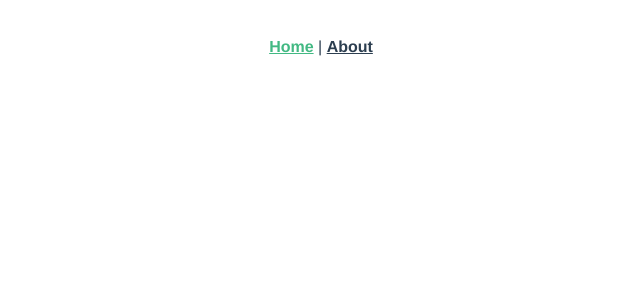
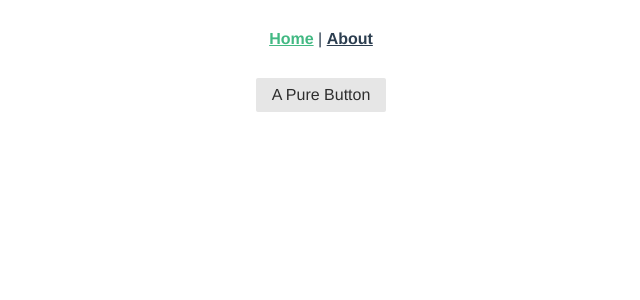
Before and after one commit to ll9/spielelist, a Vue app: page / in a window 1280 px wide. Shown: the top 300 px of the page, without its empty margins (319-959 px from the left). Built offline with nearby package versions, Linux system fonts and the light colour scheme.

Commit message:
installed pure css

```diff
--- a/public/index.html
+++ b/public/index.html
@@ -5,6 +5,11 @@
     <meta http-equiv="X-UA-Compatible" content="IE=edge">
     <meta name="viewport" content="width=device-width,initial-scale=1.0">
     <link rel="icon" href="<%= BASE_URL %>favicon.ico">
+
+    <link rel="stylesheet" href="https://unpkg.com/purecss@1.0.1/build/pure-min.css" integrity="sha384-oAOxQR6DkCoMliIh8yFnu25d7Eq/PHS21PClpwjOTeU2jRSq11vu66rf90/cZr47" crossorigin="anonymous">
+
+    <meta name="viewport" content="width=device-width, initial-scale=1">
+
     <title>spielelist</title>
   </head>
   <body>
--- a/src/components/HelloWorld.vue
+++ b/src/components/HelloWorld.vue
@@ -1,5 +1,7 @@
 <template>
-  <div></div>
+  <div>
+    <button class="pure-button">A Pure Button</button>
+  </div>
 </template>
 
 <script lang="ts">
```
